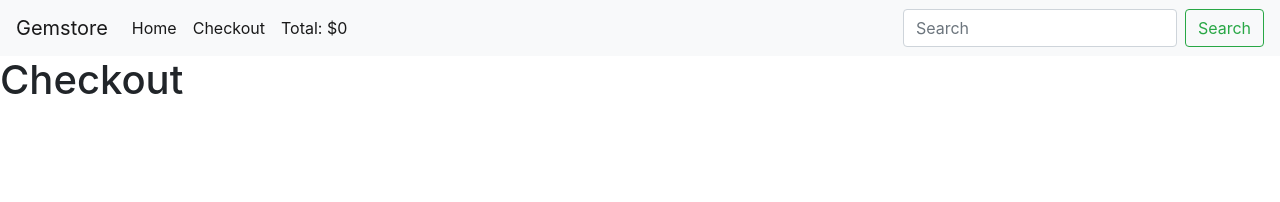
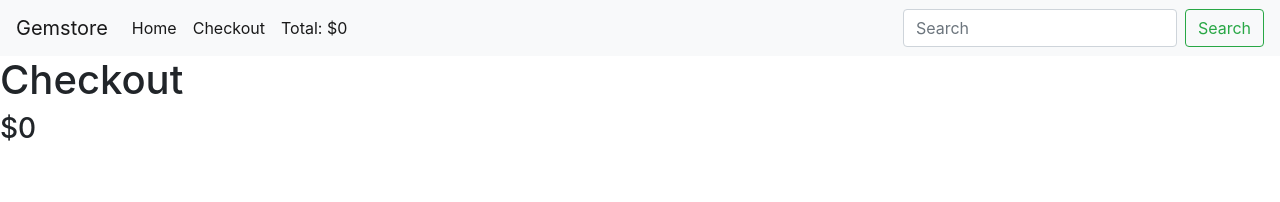
Before and after one commit to FionaSterling/gemstore, a React (Create React App) app in the folder Desktop/Coding Temple Python Bootcamp/Week 7/gemstore/: page /checkout in a window 1280 px wide. Shown: the top 202 px of the page. Built offline with nearby package versions, Linux system fonts and the light colour scheme.

Commit message:
Added total to appear on checkout page

```diff
--- a/Desktop/Coding Temple Python Bootcamp/Week 7/gemstore/src/App.js
+++ b/Desktop/Coding Temple Python Bootcamp/Week 7/gemstore/src/App.js
@@ -66,7 +66,7 @@ class App extends Component {
         <Navbar total={this.state.total} />
         <Switch>
           <Route exact path='/' render={() => <Home addItem={this.addItem} products={this.state.products} />}></Route>
-          <Route exact path='/checkout' render={() => <Checkout />}></Route>
+          <Route exact path='/checkout' render={() => <Checkout total={this.state.total} />}></Route>
         </Switch>
       </div>
     );
--- a/Desktop/Coding Temple Python Bootcamp/Week 7/gemstore/src/components/views/checkout/checkout.js
+++ b/Desktop/Coding Temple Python Bootcamp/Week 7/gemstore/src/components/views/checkout/checkout.js
@@ -7,6 +7,7 @@ class Checkout extends Component {
     return (
       <div className="Checkout">
         <h1>Checkout</h1>
+        <h3>${this.props.total}</h3>
       </div>
     );
   }
```
